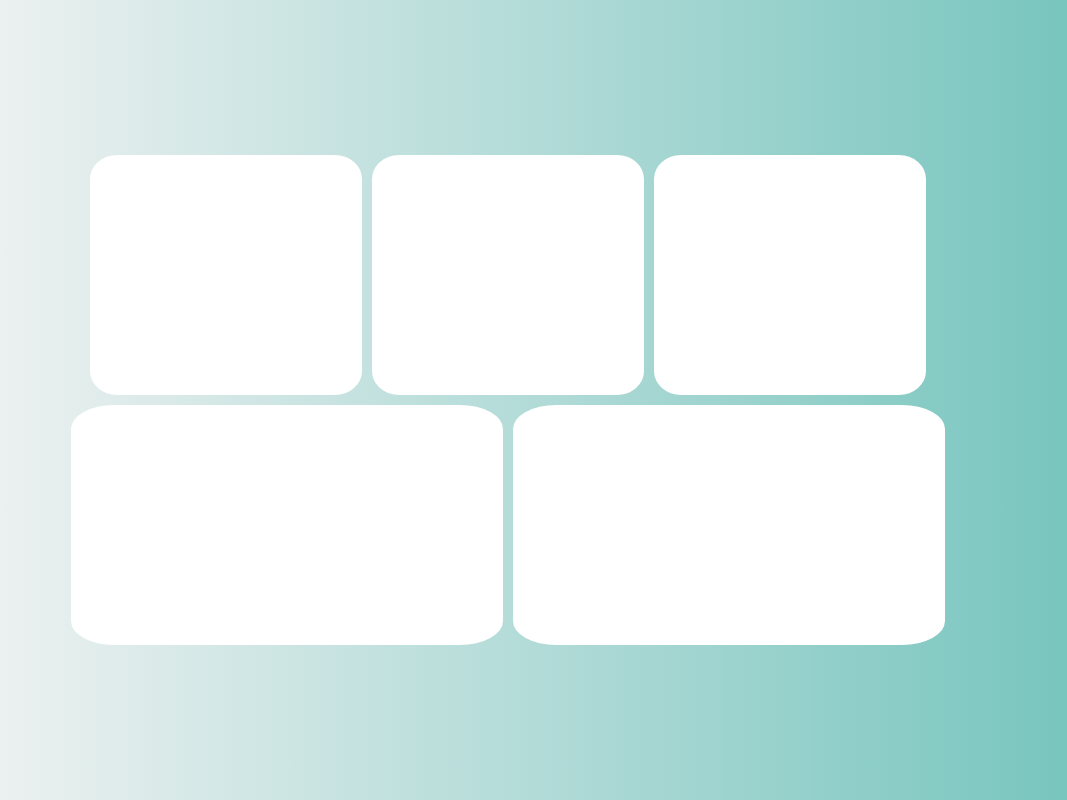
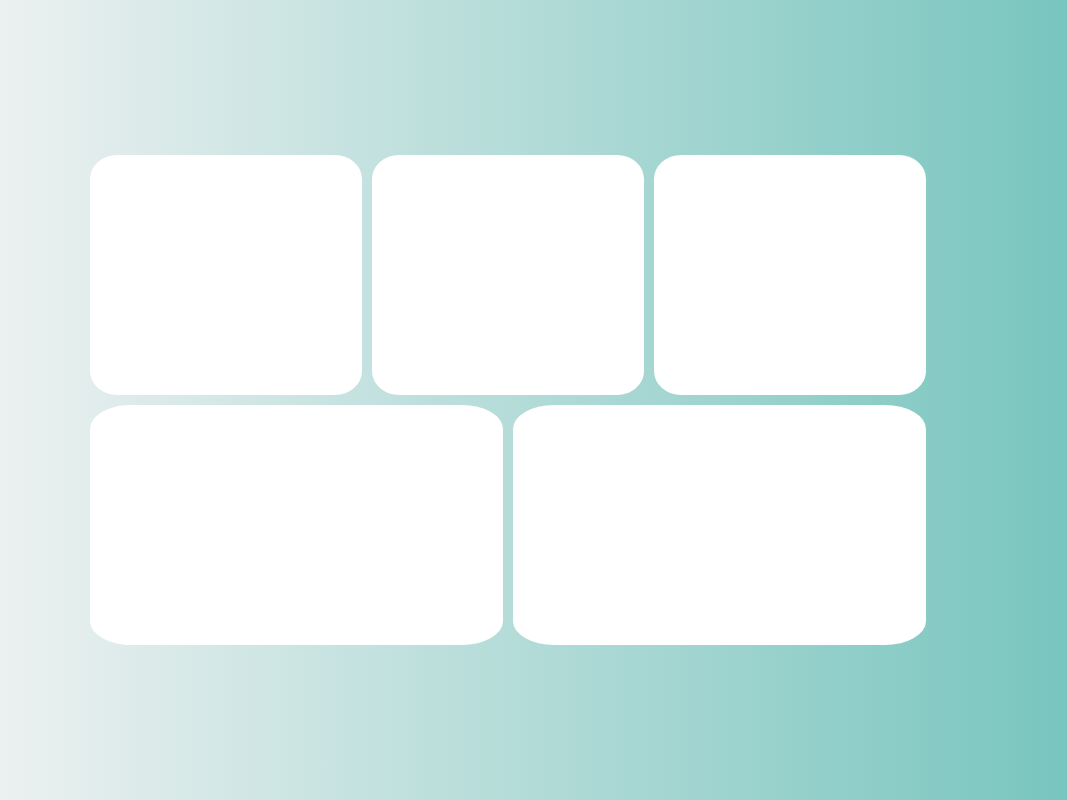
Before and after one commit to btc-equipe-6/buddy-care-frontend, a React (Create React App) app: page / in a window 1280 px wide. Shown: the whole page, without its empty margins (132-1199 px from the left). Built offline with nearby package versions, Linux system fonts and the light colour scheme.

Commit message:
style(Home): style refactoring

```diff
--- a/src/pages/Home/styles.ts
+++ b/src/pages/Home/styles.ts
@@ -50,7 +50,7 @@ export const ChartBox = styled.div`
 `
 export const ChartBoxTwo = styled.div`
   display: flex;
-  width: 27rem;
+  width: 25.8rem;
   height: 15rem;
   margin: 0.3rem;
   background-color: #ffffffff;
```
